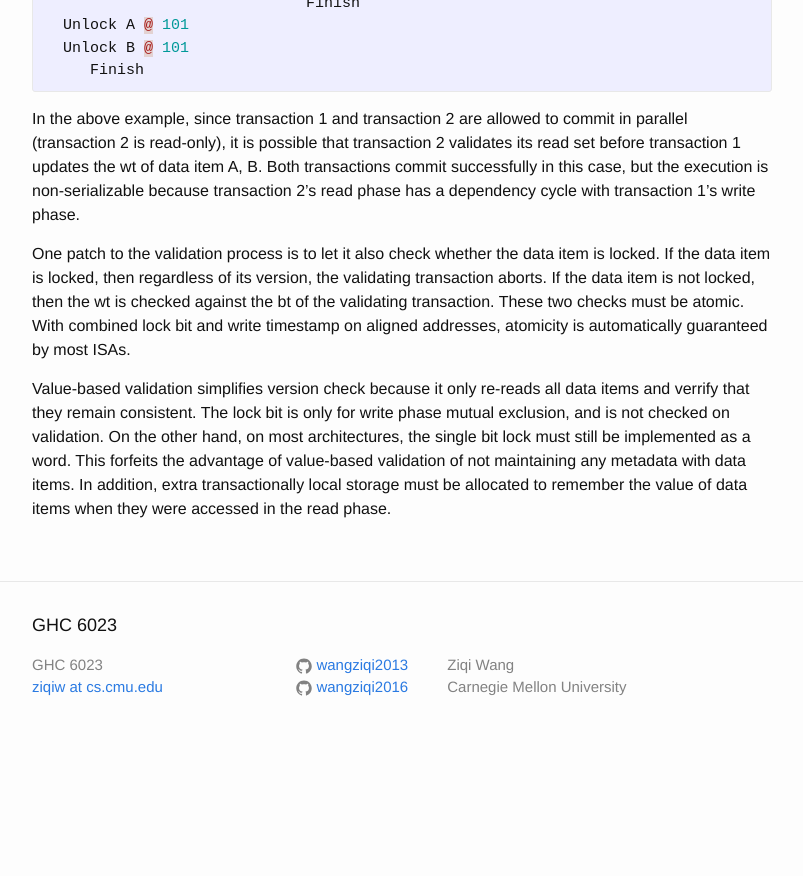
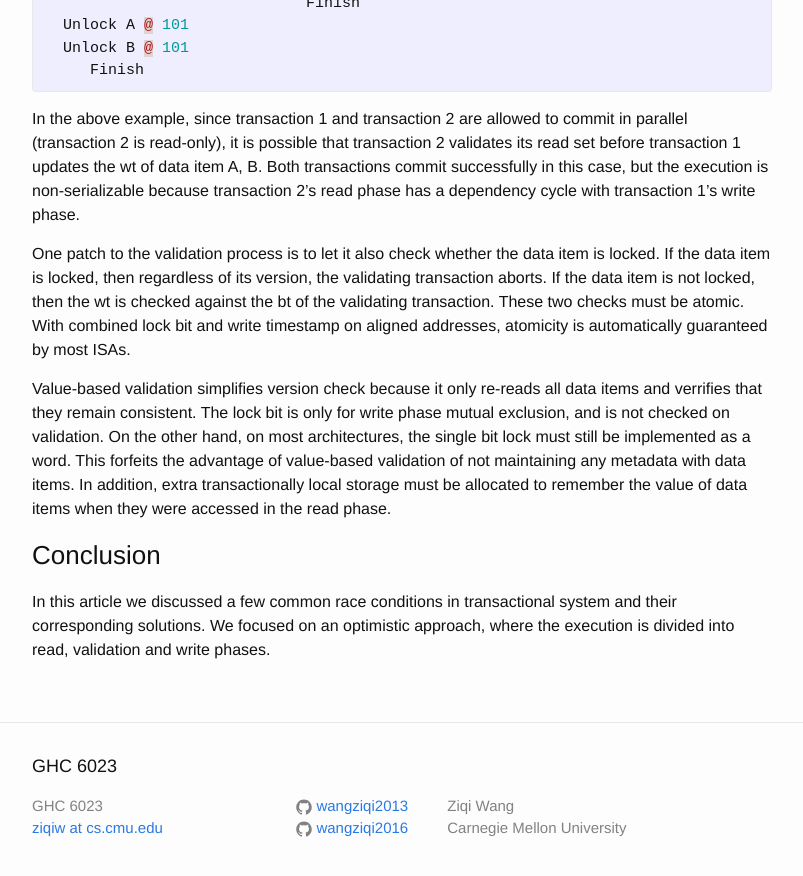
Before and after one commit to wangziqi2013/wangziqi2013.github.io, a Jekyll site: the page built from _posts/2018-03-21-Analyzing-OCC-Anomalies-and-Solutions.markdown, in a window 1280 px wide and 900 px high, scrolled down 10991 px. Shown: the top 876 px of the window, without its empty margins (238-1041 px from the left). Built offline with Jekyll 4.4.1, drawn with Linux system fonts in a browser that asks for light colours; before the commit the page ends 11750 px from its top, so only the background shows below that.

Commit message:
Adding conclusion

```diff
--- a/_posts/2018-03-21-Analyzing-OCC-Anomalies-and-Solutions.markdown
+++ b/_posts/2018-03-21-Analyzing-OCC-Anomalies-and-Solutions.markdown
@@ -473,8 +473,13 @@ These two checks must be atomic. With combined lock bit and write timestamp on a
 atomicity is automatically guaranteed by most ISAs.
 
 Value-based validation simplifies version check because it only re-reads all data items and
-verrify that they remain consistent. The lock bit is only for write phase mutual exclusion,
+verrifies that they remain consistent. The lock bit is only for write phase mutual exclusion,
 and is not checked on validation. On the other hand, on most architectures, the single bit lock must
 still be implemented as a word. This forfeits the advantage of value-based validation of not maintaining
 any metadata with data items. In addition, extra transactionally local storage must be allocated to remember
 the value of data items when they were accessed in the read phase.
+
+### Conclusion
+
+In this article we discussed a few common race conditions in transactional system and their corresponding solutions.
+We focused on an optimistic approach, where the execution is divided into read, validation and write phases.
```
